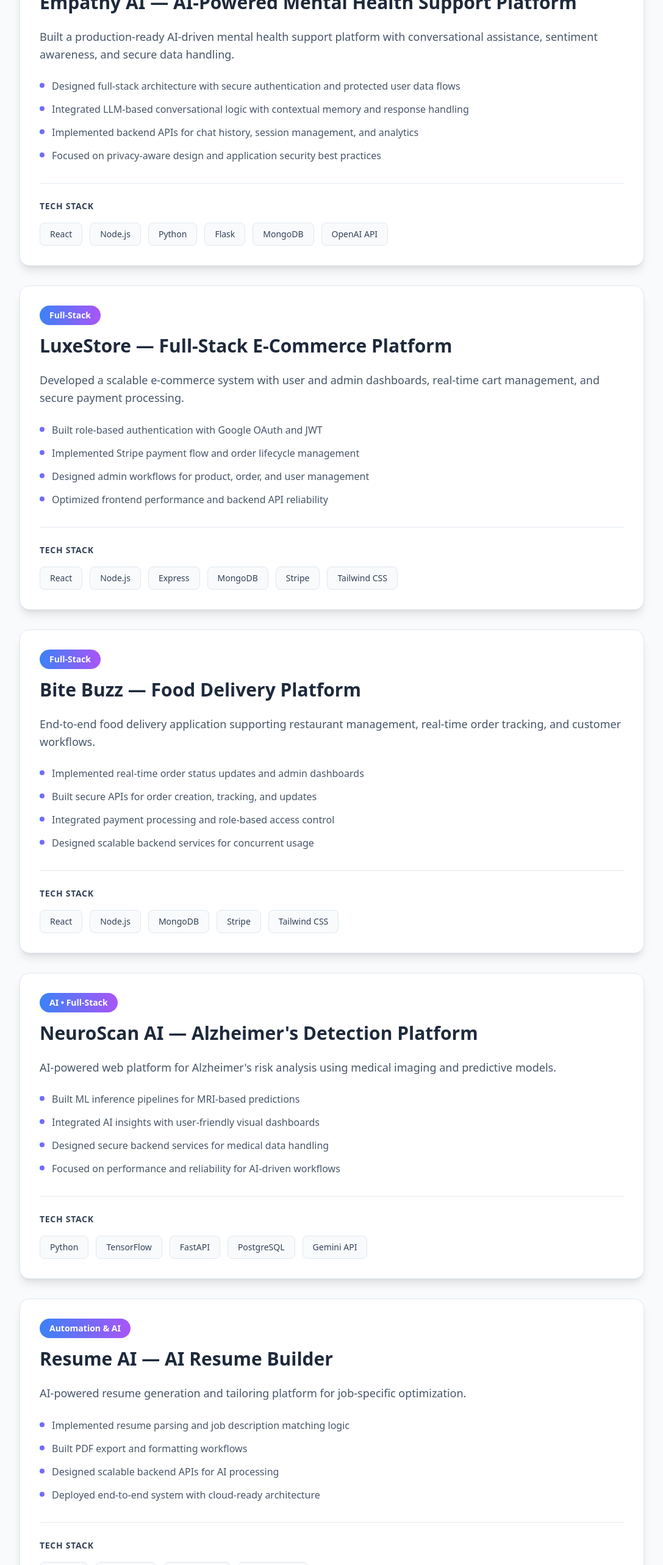
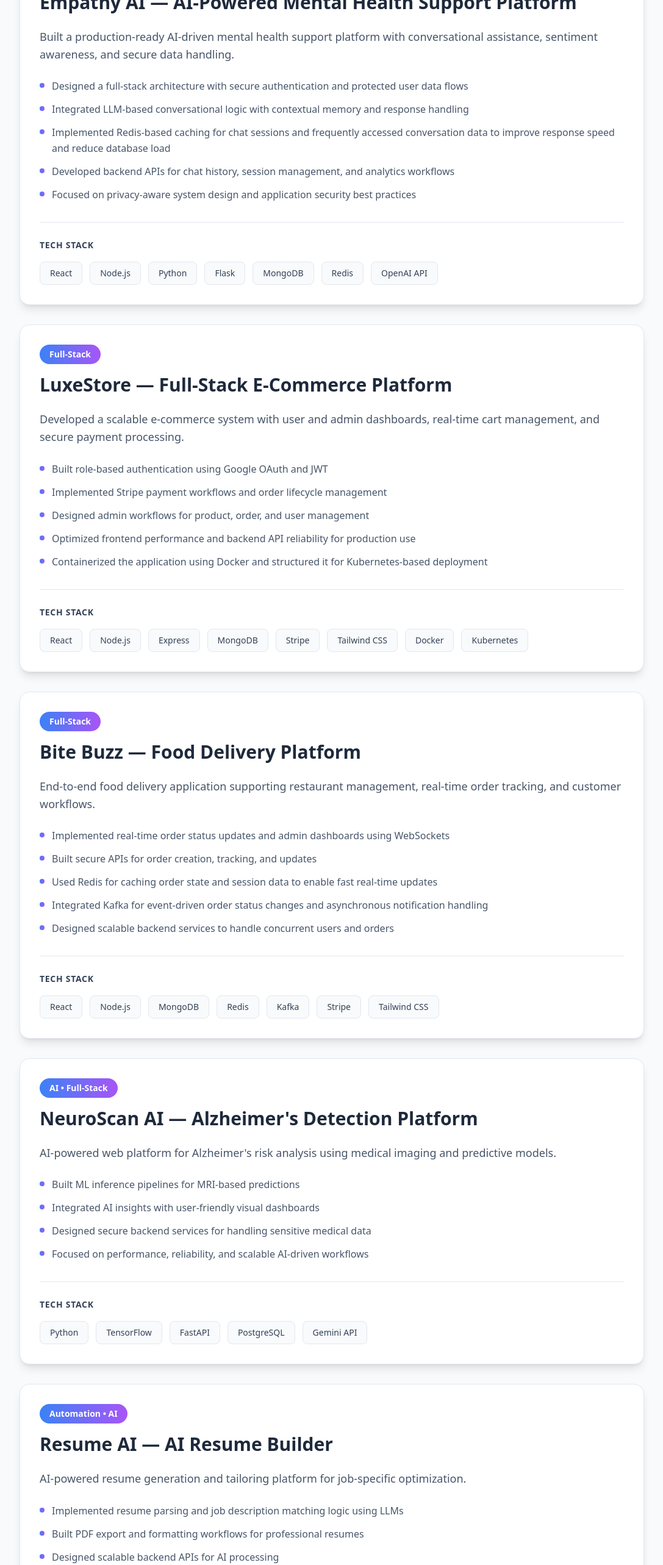
Before and after one commit to Abhi-0930/abhi-portfolio, a React (Vite) app: page / in a window 1280 px wide. Shown: the part 3760-6326 px from the top of the page at 61% size, without its empty margins (96-1183 px from the left). Built offline with nearby package versions, Linux system fonts and the light colour scheme.

Commit message:
first commit

```diff
--- a/src/App.jsx
+++ b/src/App.jsx
@@ -367,36 +367,39 @@ const Projects = () => {
       category: "Full-Stack • AI",
       description: "Built a production-ready AI-driven mental health support platform with conversational assistance, sentiment awareness, and secure data handling.",
       features: [
-        "Designed full-stack architecture with secure authentication and protected user data flows",
+        "Designed a full-stack architecture with secure authentication and protected user data flows",
         "Integrated LLM-based conversational logic with contextual memory and response handling",
-        "Implemented backend APIs for chat history, session management, and analytics",
-        "Focused on privacy-aware design and application security best practices"
+        "Implemented Redis-based caching for chat sessions and frequently accessed conversation data to improve response speed and reduce database load",
+        "Developed backend APIs for chat history, session management, and analytics workflows",
+        "Focused on privacy-aware system design and application security best practices"
       ],
-      tech: ["React", "Node.js", "Python", "Flask", "MongoDB", "OpenAI API"]
+      tech: ["React", "Node.js", "Python", "Flask", "MongoDB", "Redis", "OpenAI API"]
     },
     {
       title: "LuxeStore — Full-Stack E-Commerce Platform",
       category: "Full-Stack",
       description: "Developed a scalable e-commerce system with user and admin dashboards, real-time cart management, and secure payment processing.",
       features: [
-        "Built role-based authentication with Google OAuth and JWT",
-        "Implemented Stripe payment flow and order lifecycle management",
+        "Built role-based authentication using Google OAuth and JWT",
+        "Implemented Stripe payment workflows and order lifecycle management",
         "Designed admin workflows for product, order, and user management",
-        "Optimized frontend performance and backend API reliability"
+        "Optimized frontend performance and backend API reliability for production use",
+        "Containerized the application using Docker and structured it for Kubernetes-based deployment"
       ],
-      tech: ["React", "Node.js", "Express", "MongoDB", "Stripe", "Tailwind CSS"]
+      tech: ["React", "Node.js", "Express", "MongoDB", "Stripe", "Tailwind CSS", "Docker", "Kubernetes"]
     },
     {
       title: "Bite Buzz — Food Delivery Platform",
       category: "Full-Stack",
       description: "End-to-end food delivery application supporting restaurant management, real-time order tracking, and customer workflows.",
       features: [
-        "Implemented real-time order status updates and admin dashboards",
+        "Implemented real-time order status updates and admin dashboards using WebSockets",
         "Built secure APIs for order creation, tracking, and updates",
-        "Integrated payment processing and role-based access control",
-        "Designed scalable backend services for concurrent usage"
+        "Used Redis for caching order state and session data to enable fast real-time updates",
+        "Integrated Kafka for event-driven order status changes and asynchronous notification handling",
+        "Designed scalable backend services to handle concurrent users and orders"
       ],
-      tech: ["React", "Node.js", "MongoDB", "Stripe", "Tailwind CSS"]
+      tech: ["React", "Node.js", "MongoDB", "Redis", "Kafka", "Stripe", "Tailwind CSS"]
     },
     {
       title: "NeuroScan AI — Alzheimer's Detection Platform",
@@ -405,20 +408,20 @@ const Projects = () => {
       features: [
         "Built ML inference pipelines for MRI-based predictions",
         "Integrated AI insights with user-friendly visual dashboards",
-        "Designed secure backend services for medical data handling",
-        "Focused on performance and reliability for AI-driven workflows"
+        "Designed secure backend services for handling sensitive medical data",
+        "Focused on performance, reliability, and scalable AI-driven workflows"
       ],
       tech: ["Python", "TensorFlow", "FastAPI", "PostgreSQL", "Gemini API"]
     },
     {
       title: "Resume AI — AI Resume Builder",
-      category: "Automation & AI",
+      category: "Automation • AI",
       description: "AI-powered resume generation and tailoring platform for job-specific optimization.",
       features: [
-        "Implemented resume parsing and job description matching logic",
-        "Built PDF export and formatting workflows",
+        "Implemented resume parsing and job description matching logic using LLMs",
+        "Built PDF export and formatting workflows for professional resumes",
         "Designed scalable backend APIs for AI processing",
-        "Deployed end-to-end system with cloud-ready architecture"
+        "Deployed the application with cloud-ready architecture and production configuration"
       ],
       tech: ["Next.js", "MongoDB", "OpenAI API", "Tailwind CSS"]
     }
```
Also changed, not shown: 1 other file (tests, documents, lock files or other folders).
